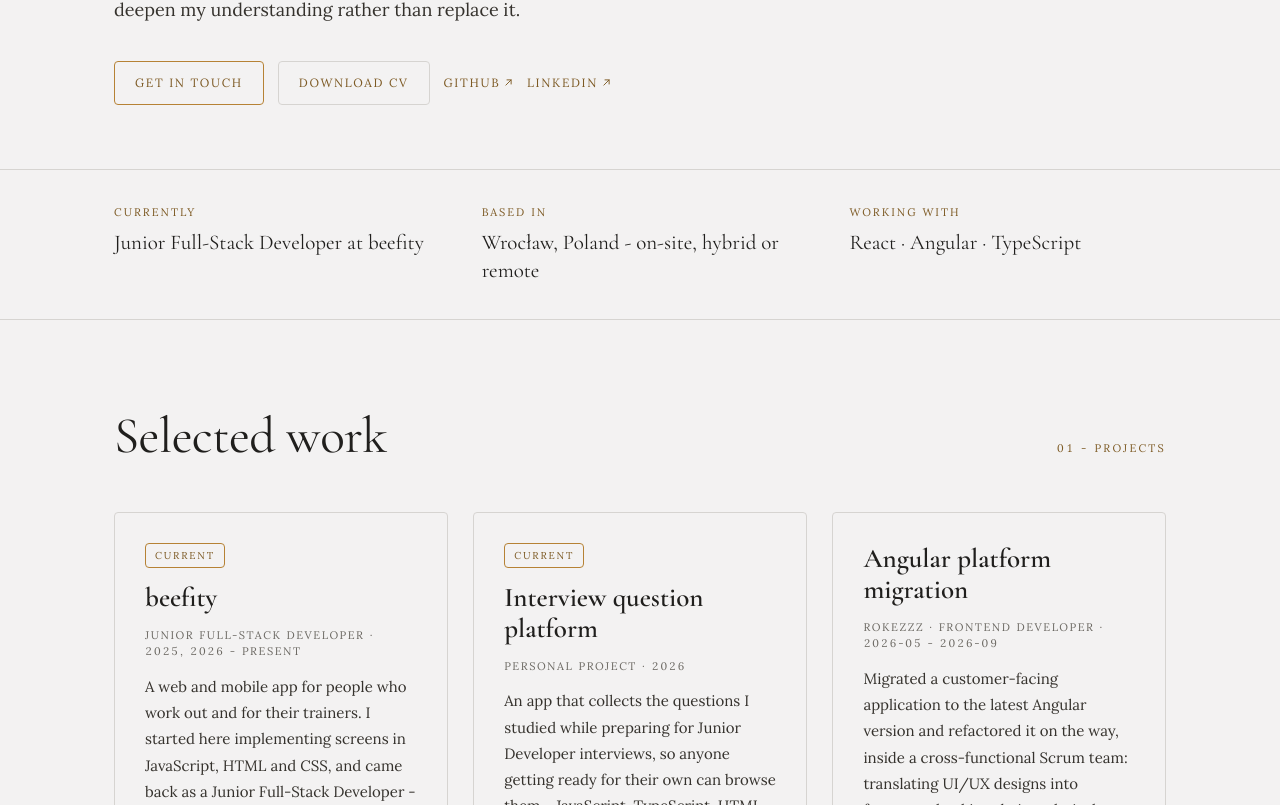
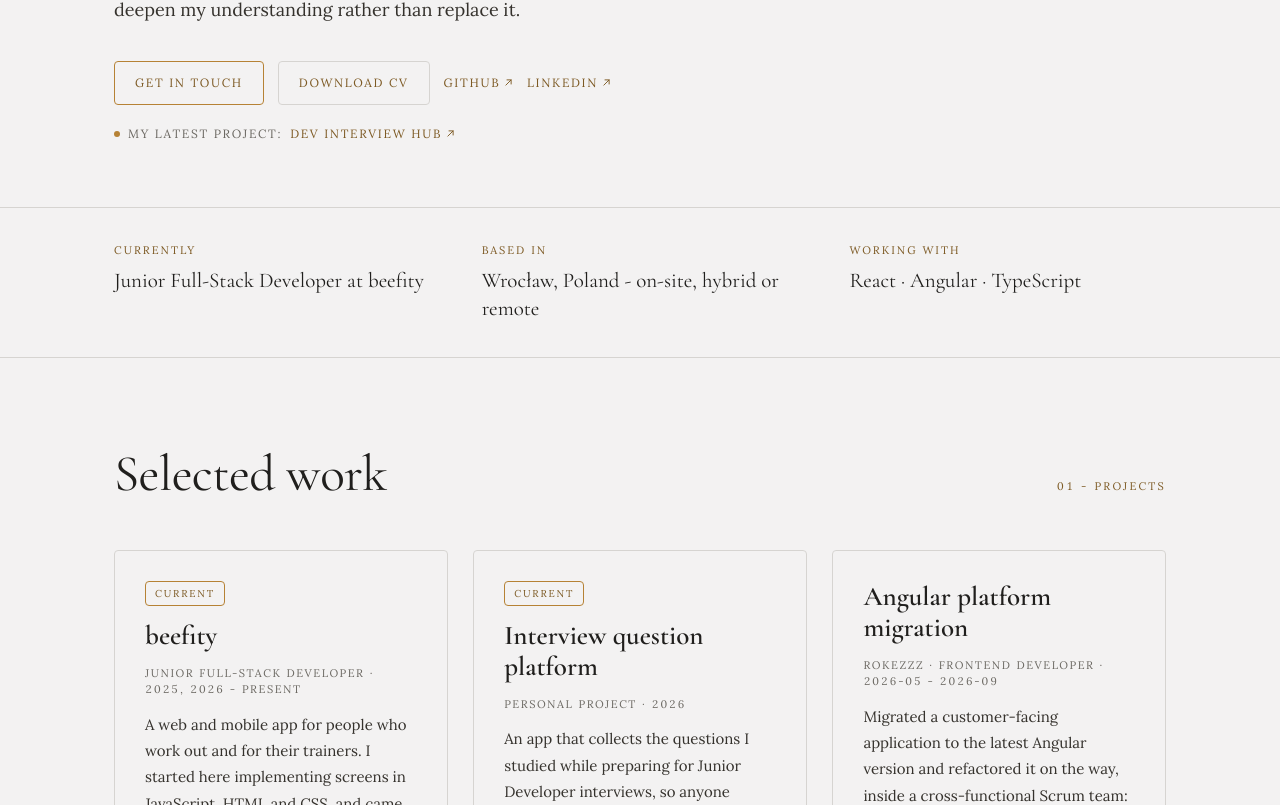
Before and after one commit to martynakweczke/portfolio, a Next.js app: page / in a window 1280 px wide. Shown: the part 615-1420 px from the top of the page. Built offline with nearby package versions, Linux system fonts and the light colour scheme.

Commit message:
improve view

```diff
--- a/components/hero.tsx
+++ b/components/hero.tsx
@@ -76,6 +76,22 @@ export function Hero() {
               <span className="sr-only"> ({t.a11y.newTab})</span>
             </a>
           </div>
+          <p
+            className="mt-5 mb-0 flex flex-wrap items-center gap-x-2 gap-y-1 text-[12px] uppercase tracking-[0.14em] text-muted"
+            style={rise("0.3s")}
+          >
+            <span className="inline-block h-1.5 w-1.5 rounded-full bg-gold" />
+            {t.hero.latestLabel}:
+            <a
+              href="https://dev-interview-hub.vercel.app/"
+              target="_blank"
+              rel="noopener noreferrer"
+              className="text-gold-ink"
+            >
+              Dev Interview Hub<ExternalArrow />
+              <span className="sr-only"> ({t.a11y.newTab})</span>
+            </a>
+          </p>
         </div>
         <figure
           className="m-0 max-w-[330px] flex-[1_1_240px] rounded border border-line bg-bg-alt p-3"
--- a/components/project-card.tsx
+++ b/components/project-card.tsx
@@ -8,16 +8,31 @@ type Project = Copy["projects"][number];
 
 export function ProjectCard({ project }: { project: Project }) {
   const { t } = useLanguage();
+  // The whole card opens the live project; fall back to the repository when there is none.
+  const primary =
+    project.links.find((link) => !link.href.includes("github.com")) ?? project.links[0];
 
   return (
-    <article className="flex flex-col gap-3.5 rounded border border-line bg-bg p-[clamp(20px,2.4vw,30px)] transition duration-[250ms] hover:-translate-y-[3px] hover:border-gold hover:shadow-[0_8px_24px_-18px_var(--shadow)]">
+    <article className="relative flex flex-col gap-3.5 rounded border border-line bg-bg p-[clamp(20px,2.4vw,30px)] transition duration-[250ms] hover:-translate-y-[3px] hover:border-gold hover:shadow-[0_8px_24px_-18px_var(--shadow)]">
       {project.badge ? (
         <span className="self-start rounded border border-gold px-[9px] py-1 text-[10px] uppercase tracking-[0.18em] text-gold-ink">
           {project.badge}
         </span>
       ) : null}
       <h3 className="m-0 font-display text-[27px] font-semibold leading-[1.15]">
-        {project.title}
+        {primary ? (
+          <a
+            href={primary.href}
+            target="_blank"
+            rel="noopener noreferrer"
+            className="text-inherit! no-underline before:absolute before:inset-0 before:content-['']"
+          >
+            {project.title}
+            <span className="sr-only"> ({t.a11y.newTab})</span>
+          </a>
+        ) : (
+          project.title
+        )}
       </h3>
       <p className="m-0 text-[11px] uppercase tracking-[0.14em] text-muted tabular-nums">
         {project.meta}
@@ -41,7 +56,7 @@ export function ProjectCard({ project }: { project: Project }) {
               href={link.href}
               target="_blank"
               rel="noopener noreferrer"
-              className="text-[11.5px] uppercase tracking-[0.14em]"
+              className="relative z-10 text-[11.5px] uppercase tracking-[0.14em]"
             >
               {link.label}<ExternalArrow />
               <span className="sr-only"> ({t.a11y.newTab})</span>
--- a/lib/content.ts
+++ b/lib/content.ts
@@ -38,6 +38,7 @@ const en = {
     available: "Open to junior roles",
     ctaMail: "Get in touch",
     ctaCv: "Download CV",
+    latestLabel: "My latest project",
   },
   now: [
     { k: "Currently", v: "Junior Full-Stack Developer at beefity" },
@@ -278,6 +279,7 @@ const pl: Copy = {
     available: "Otwarta na oferty junior",
     ctaMail: "Napisz do mnie",
     ctaCv: "Pobierz CV",
+    latestLabel: "Mój najnowszy projekt",
   },
   now: [
     { k: "Obecnie", v: "Junior Full-Stack Developer w beefity" },
```
